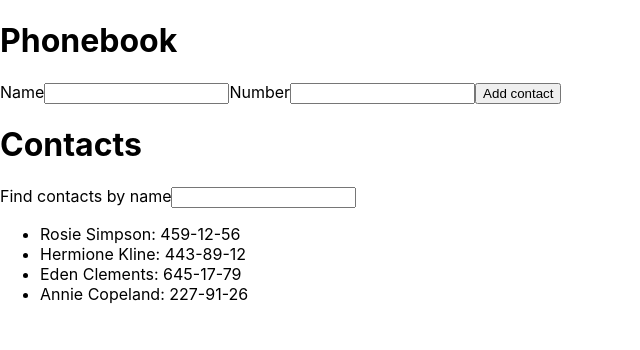
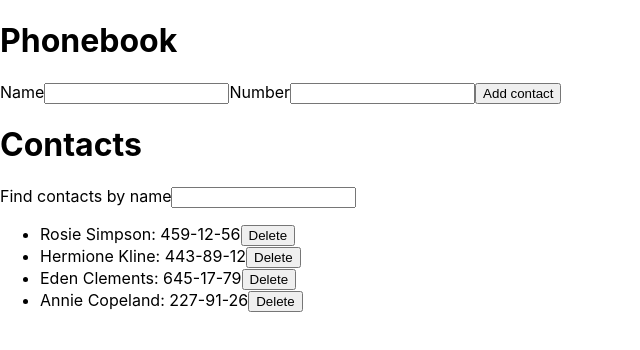
Before and after one commit to makssozykin/goit-react-hw-02-phonebook, a React (Create React App) app: page / in a window 1280 px wide. Shown: the top 350 px of the page, without its empty margins (0-640 px from the left). Built offline with nearby package versions, Linux system fonts and the light colour scheme.

Commit message:
task2 module2 react done without css

```diff
--- a/src/components/App.jsx
+++ b/src/components/App.jsx
@@ -7,10 +7,10 @@ import { Filter } from './Filter/Filter';
 export class App extends Component {
   state = {
     contacts: [
-      { id: 'id-1', name: 'Rosie Simpson', number: '459-12-56' },
-      { id: 'id-2', name: 'Hermione Kline', number: '443-89-12' },
-      { id: 'id-3', name: 'Eden Clements', number: '645-17-79' },
-      { id: 'id-4', name: 'Annie Copeland', number: '227-91-26' },
+      { id: nanoid(), name: 'Rosie Simpson', number: '459-12-56' },
+      { id: nanoid(), name: 'Hermione Kline', number: '443-89-12' },
+      { id: nanoid(), name: 'Eden Clements', number: '645-17-79' },
+      { id: nanoid(), name: 'Annie Copeland', number: '227-91-26' },
     ],
     filter: '',
     name: '',
@@ -33,13 +33,17 @@ export class App extends Component {
     });
   };
 
+  // зміна значення фільтру
+
   onChangeFilter = e => {
     this.setState({
       filter: e.target.value,
     });
   };
 
-  getVisibleContacts = () => {
+  // Отримання списку контактів
+
+  getContacts = () => {
     const { filter, contacts } = this.state;
     const normalizedFilter = filter.toLowerCase();
 
@@ -47,6 +51,8 @@ export class App extends Component {
       contact.name.toLowerCase().includes(normalizedFilter)
     );
   };
+
+  // Додавання контакту в список
 
   addContact = contact => {
     const isInContacts = this.state.contacts.some(
@@ -61,10 +67,20 @@ export class App extends Component {
       contacts: [{ id: nanoid(), ...contact }, ...prevState.contacts],
     }));
   };
+  // Видалення контакту зі списку
+
+  deleteContact = contactId => {
+    this.setState(prevState => {
+      return {
+        contacts: prevState.contacts.filter(({ id }) => id !== contactId),
+      };
+    });
+  };
 
   handleSubmit = e => {
     e.preventDefault();
     const contact = {
+      id: nanoid(),
       name: this.state.name,
       number: this.state.number,
     };
@@ -73,7 +89,7 @@ export class App extends Component {
   };
 
   render() {
-    const visibleContacts = this.getVisibleContacts();
+    const visibleContacts = this.getContacts();
     const { name, number, filter } = this.state;
     return (
       <div>
@@ -88,13 +104,15 @@ export class App extends Component {
         />
         <h1>Contacts</h1>
         {this.state.contacts.length > 0 ? (
+          // Фільтр по списку шмен контактів
           <Filter value={filter} onChangeFilter={this.onChangeFilter} />
         ) : (
           <p>Your phonebook is empty. Add first contact!</p>
         )}
 
         {this.state.contacts.length > 0 && (
-          <Contacts contacts={visibleContacts} />
+          // Список контактів
+          <Contacts contacts={visibleContacts} onDelete={this.deleteContact} />
         )}
       </div>
     );
--- a/src/components/Contacts/Contacts.jsx
+++ b/src/components/Contacts/Contacts.jsx
@@ -1,13 +1,20 @@
 import React from 'react';
 import PropTypes from 'prop-types';
 
-export const Contacts = ({ contacts }) => {
+export const Contacts = ({ contacts, onDelete }) => {
   return (
     <div>
       <ul>
         {contacts.map(contact => (
           <li key={contact.id}>
             {contact.name}: {contact.number}
+            <button
+              type="button"
+              name="delete"
+              onClick={() => onDelete(contact.id)}
+            >
+              Delete
+            </button>
           </li>
         ))}
       </ul>
@@ -23,4 +30,5 @@ Contacts.propTypes = {
       number: PropTypes.string.isRequired,
     })
   ),
+  onDelete: PropTypes.func.isRequired,
 };
```
